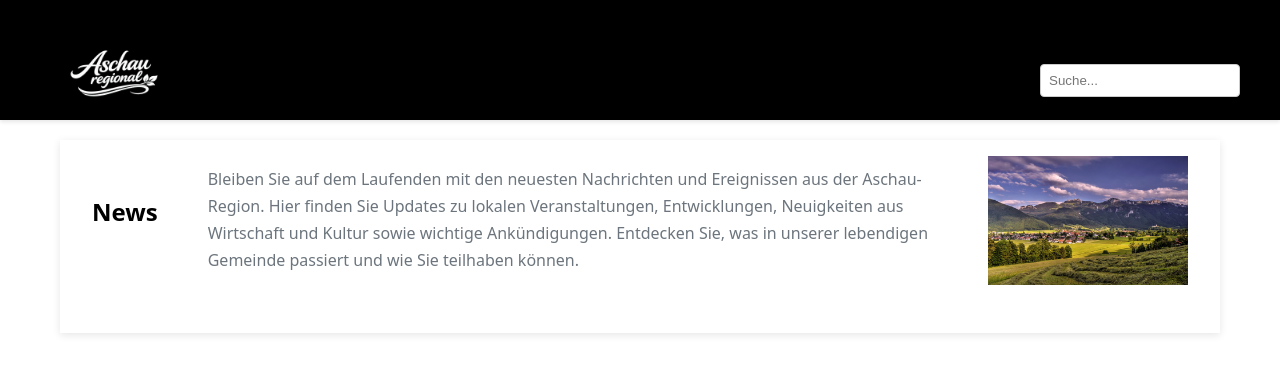
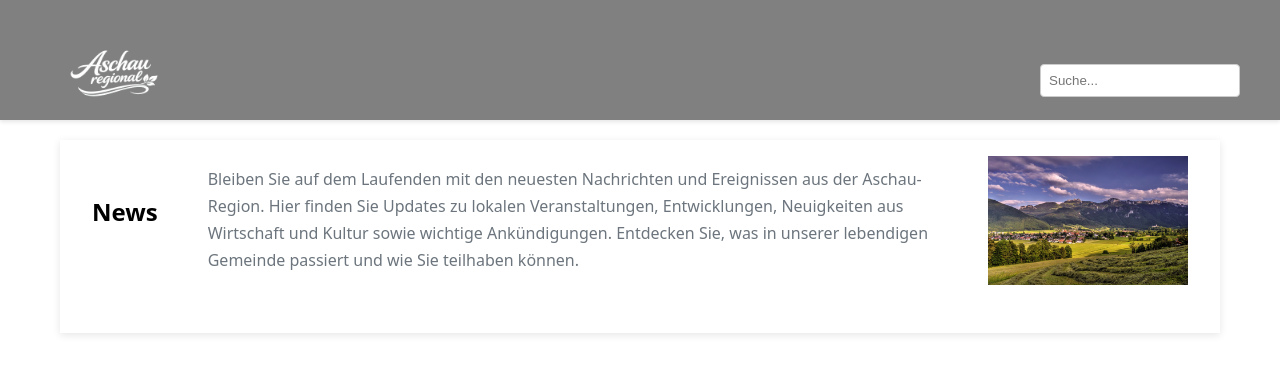
Before and after one commit to ME-Tii/aschau_regional, a Flask app: page /news in a window 1280 px wide. Shown: the top 383 px of the page. Run offline with Flask 3, Linux system fonts and the light colour scheme.

Commit message:
Change navbar background to grey on vereine page, matching footer color

```diff
--- a/static/style.css
+++ b/static/style.css
@@ -238,7 +238,7 @@ section p {
 
 /* Vereine page styles */
 .navbar-vereine {
-    background: black;
+    background: grey;
     color: white;
     position: static;
     z-index: auto;
```
